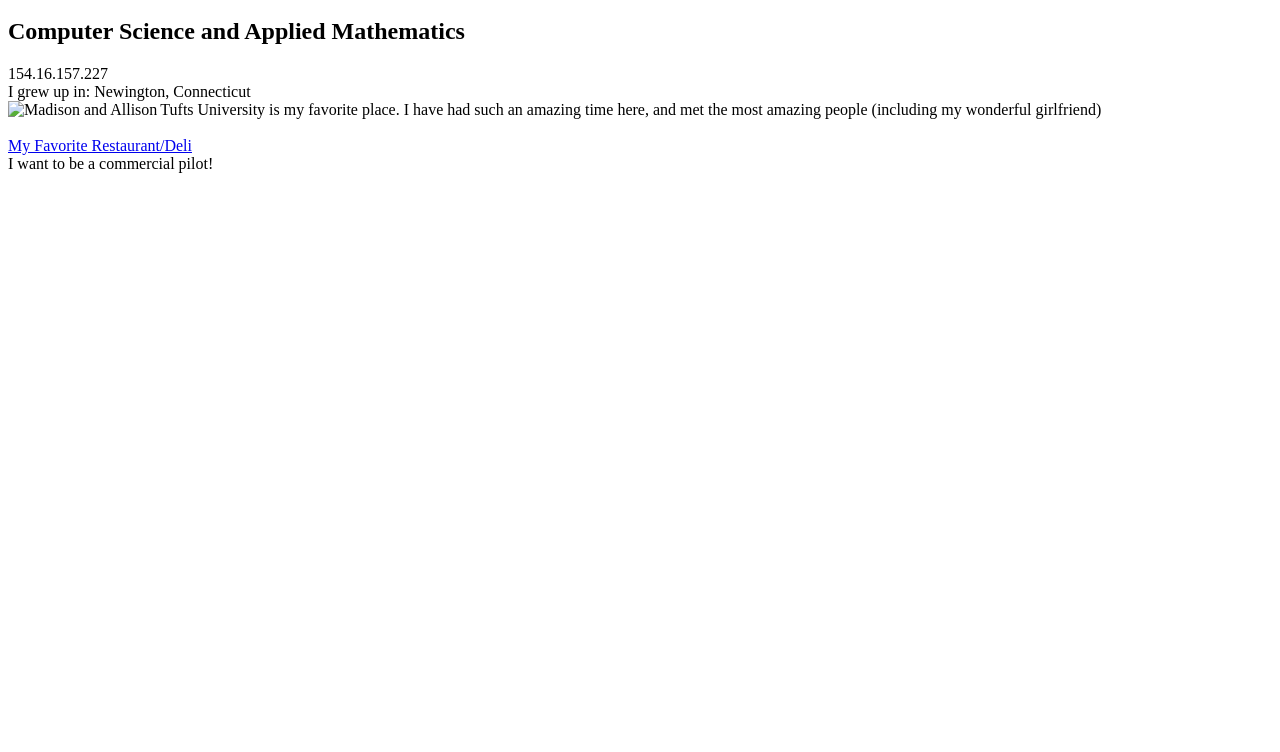
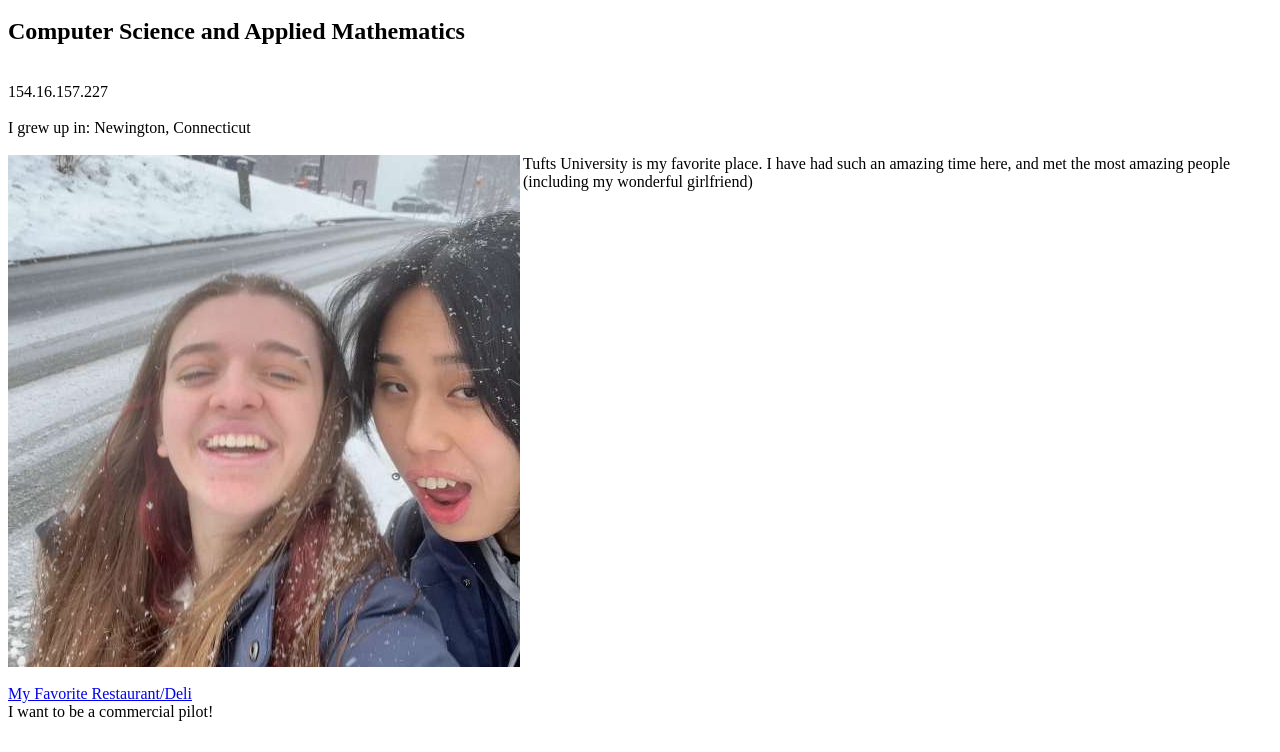
Before and after one commit to andihws/andihws.github.io, a plain HTML site: page hw1/hw1.html in a window 1280 px wide. Shown: the part 48-800 px from the top of the page. Drawn offline with Linux system fonts and the light colour scheme.

Commit message:
hw1 added correct folders

```diff
--- a/hw1/hw1.html
+++ b/hw1/hw1.html
@@ -1,18 +1,23 @@
 <html>
     <h1>Allison Z</h1>
     <h2>Computer Science and Applied Mathematics</h2>
+    <br>
     <div>154.16.157.227</div>
+    <br>
     <div>I grew up in: Newington, Connecticut</div>
-        <img src="MadsAndAlly.jpg" alt="Madison and Allison" align="left">
+    <br>
+        <img src="imgs/MadsAndAlly.jpg" alt="Madison and Allison" align="left">
             <div>
                 Tufts University is my favorite place. I have had such an amazing
                 time here, and met the most amazing people
                 (including my wonderful girlfriend)
             </div>
     <br clear="all"/>
+    <br>
     <a href='https://www.monalisasalumeria.com/' target="_blank">
         My Favorite Restaurant/Deli
     </a>
+    <br>
     <div> I want to be a commercial pilot!</div>
 
 
```
